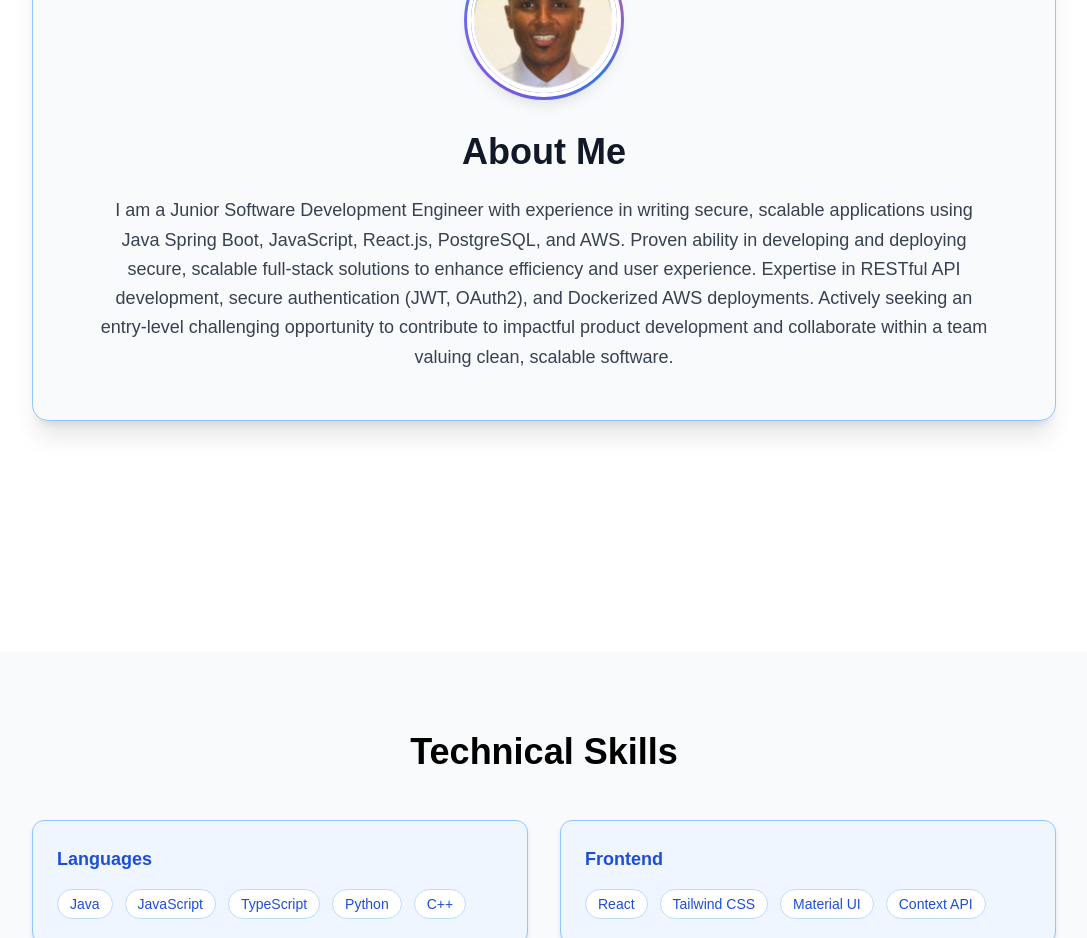
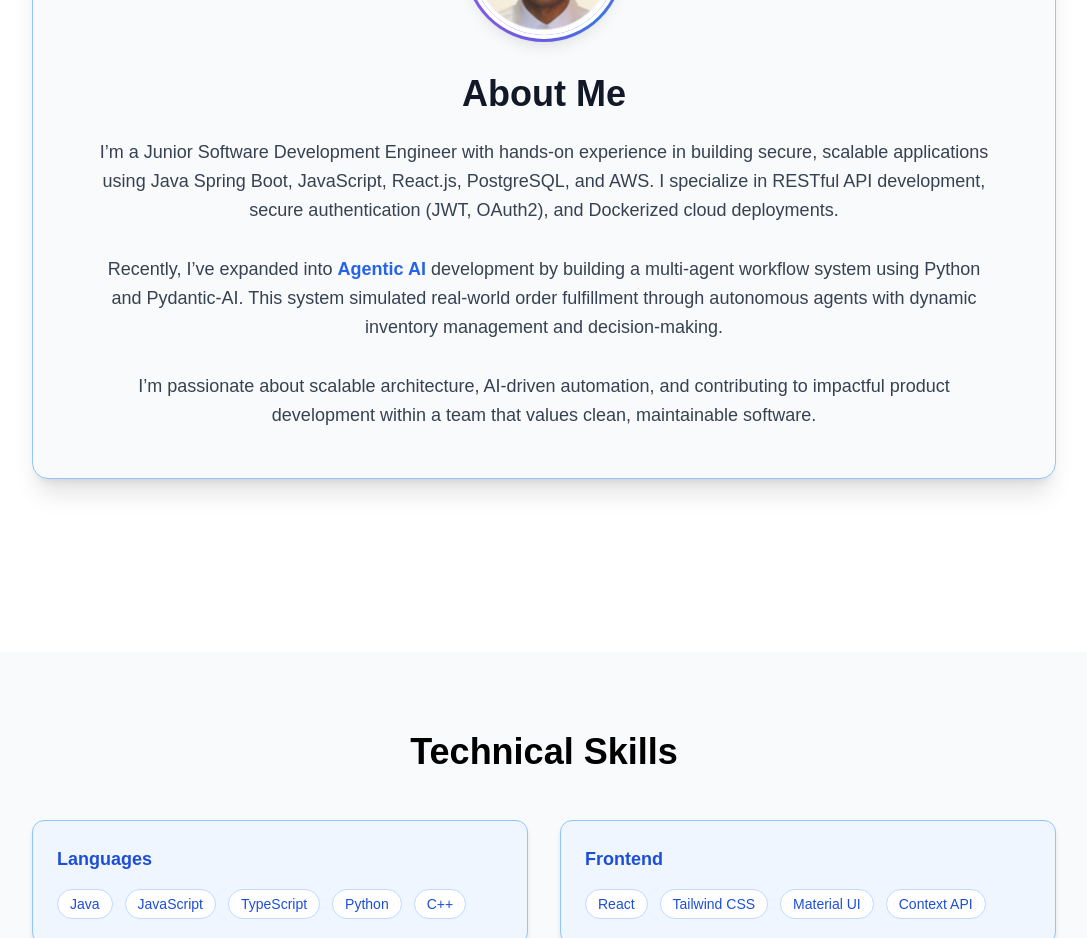
Before and after one commit to streda/personal-portfolio-production, a React (Create React App) app: page / in a window 1280 px wide. Shown: the part 1220-2158 px from the top of the page, without its empty margins (96-1183 px from the left). Built offline with nearby package versions, Linux system fonts and the light colour scheme; no server answers.

Commit message:
Updated Home Page with a Photo

```diff
--- a/src/components/About.tsx
+++ b/src/components/About.tsx
@@ -25,16 +25,15 @@ const About: React.FC = () => {
 </div>
 
         {/* About Text */}
-        <h2 className="text-4xl font-semibold mb-6 text-gray-900">About Me</h2>
-        <p className="text-lg text-gray-700 leading-relaxed">
-          I am a Junior Software Development Engineer with experience in writing secure, scalable
-          applications using Java Spring Boot, JavaScript, React.js, PostgreSQL, and AWS. Proven
-          ability in developing and deploying secure, scalable full-stack solutions to enhance
-          efficiency and user experience. Expertise in RESTful API development, secure authentication
-          (JWT, OAuth2), and Dockerized AWS deployments. Actively seeking an entry-level
-          challenging opportunity to contribute to impactful product development and collaborate
-          within a team valuing clean, scalable software.
-        </p>
+<h2 className="text-4xl font-semibold mb-6 text-gray-900">About Me</h2>
+<p className="text-lg text-gray-700 leading-relaxed">
+  I’m a Junior Software Development Engineer with hands-on experience in building secure, scalable applications using Java Spring Boot, JavaScript, React.js, PostgreSQL, and AWS.
+  I specialize in RESTful API development, secure authentication (JWT, OAuth2), and Dockerized cloud deployments.
+  <br /><br />
+  Recently, I’ve expanded into <span className="font-semibold text-blue-600">Agentic AI</span> development by building a multi-agent workflow system using Python and Pydantic-AI. This system simulated real-world order fulfillment through autonomous agents with dynamic inventory management and decision-making.
+  <br /><br />
+  I’m passionate about scalable architecture, AI-driven automation, and contributing to impactful product development within a team that values clean, maintainable software.
+</p>
       </motion.div>
     </section>
   );
```
